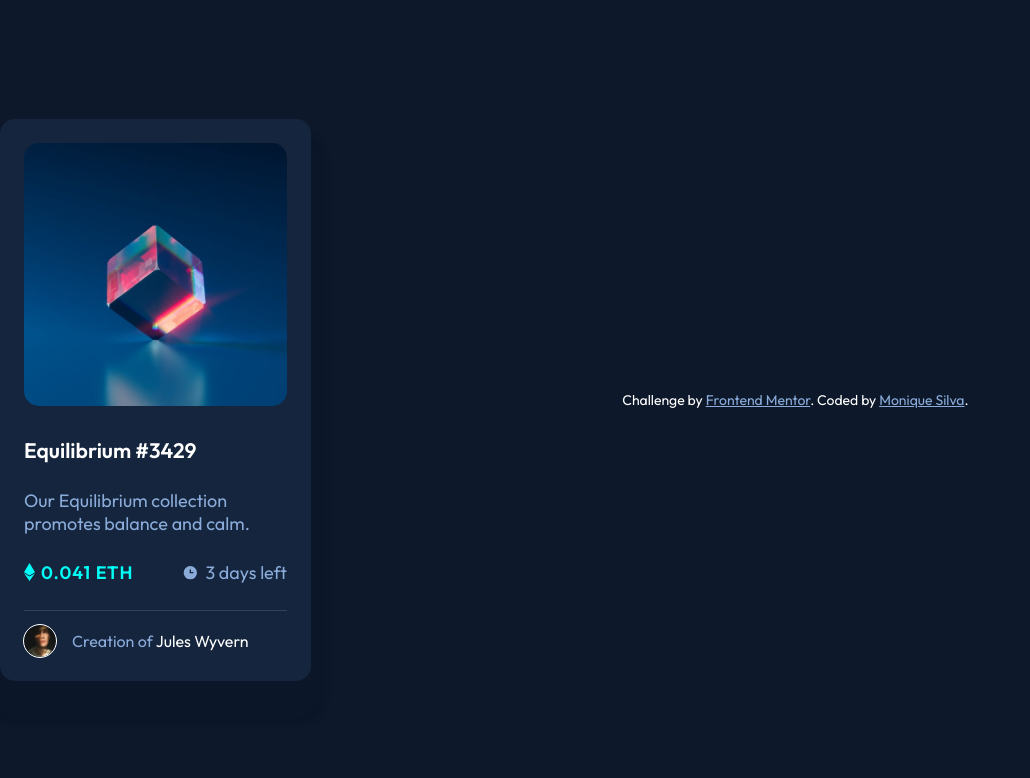
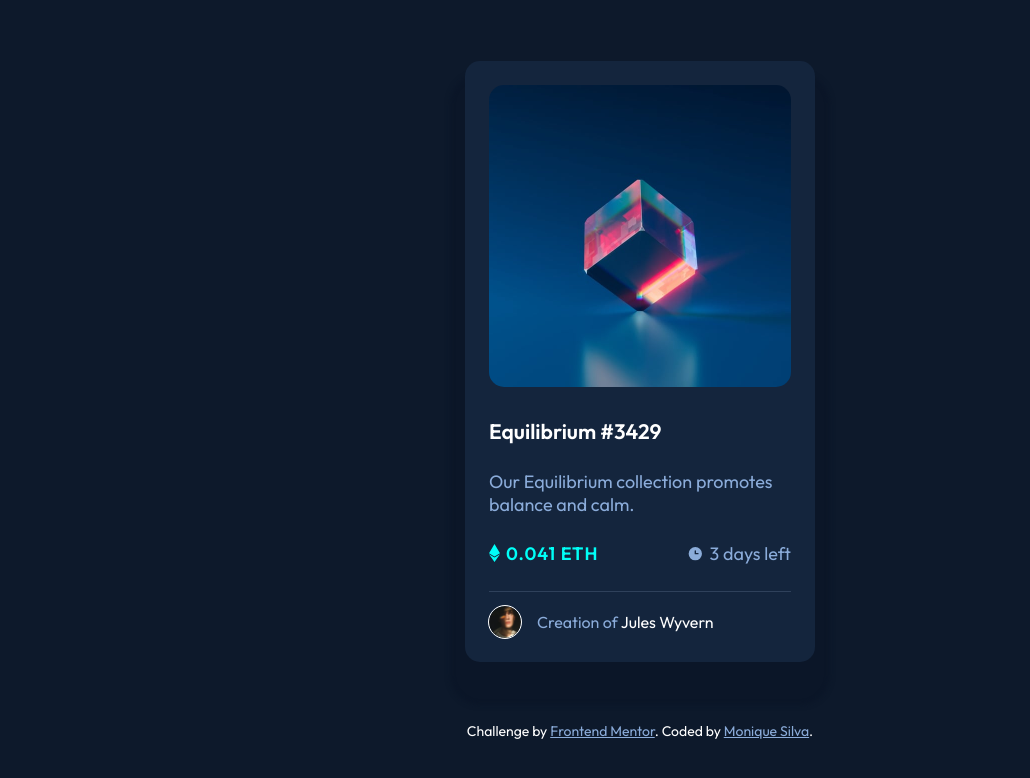
Before and after one commit to moniquedsilva/NFT-preview-card-component, a Vue app: page / in a window 1280 px wide. Shown: the top 778 px of the page, without its empty margins (0-1030 px from the left). Built offline with nearby package versions, Linux system fonts and the light colour scheme.

Commit message:
fix: change flex approach

```diff
--- a/src/App.vue
+++ b/src/App.vue
@@ -6,8 +6,8 @@
 </template>
 
 <script>
-import Card from './components/Card.vue'
-import Copyright from './components/Copyright.vue'
+import Card from './components/Card.vue';
+import Copyright from './components/Copyright.vue';
 
 export default {
   name: 'App',
@@ -15,7 +15,7 @@ export default {
     Card,
     Copyright,
   },
-}
+};
 </script>
 
 <style lang="scss">
@@ -30,9 +30,10 @@ export default {
 .container {
   background-color: $dark-blue-1;
   display: flex;
-  justify-content: center;
+  justify-content: space-evenly;
+  flex-direction: column;
   align-items: center;
   width: 100%;
-  height: 100vh;
+  min-height: 100vh;
 }
 </style>
```
